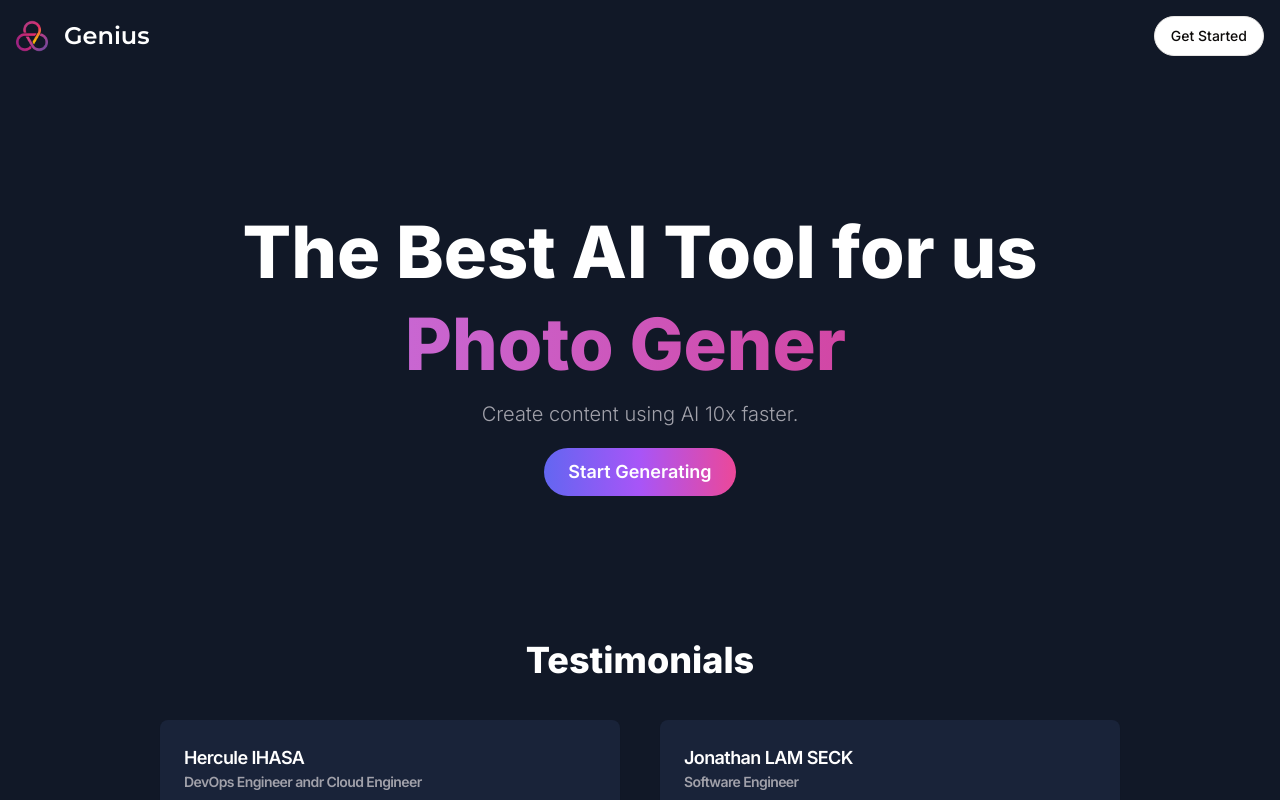
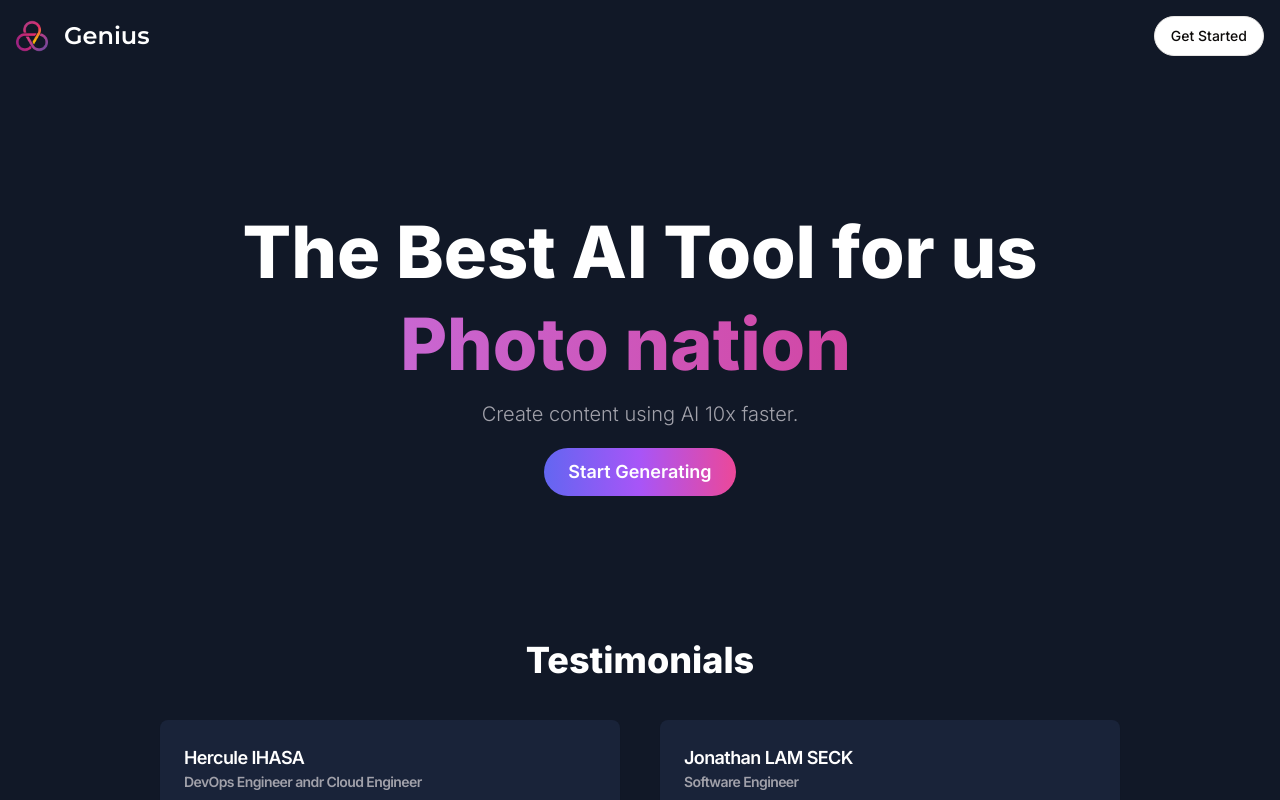
Before and after one commit to chrisjonesjjj/Pipeline_CI-CD, a Next.js app: page / in a window 1280 px wide. Built offline with nearby package versions, Linux system fonts and the light colour scheme; no server answers.

Commit message:
modif de titre

```diff
--- a/components/landing-hero.tsx
+++ b/components/landing-hero.tsx
@@ -18,7 +18,7 @@ export const LandingHero = () => {
             options={{
               strings: [
                 "Chatbot",
-                "Photo Generative",
+                "Photo nationale",
                 "Video Generative",
                 "Music Generative",
                 "Code Generative"
```
